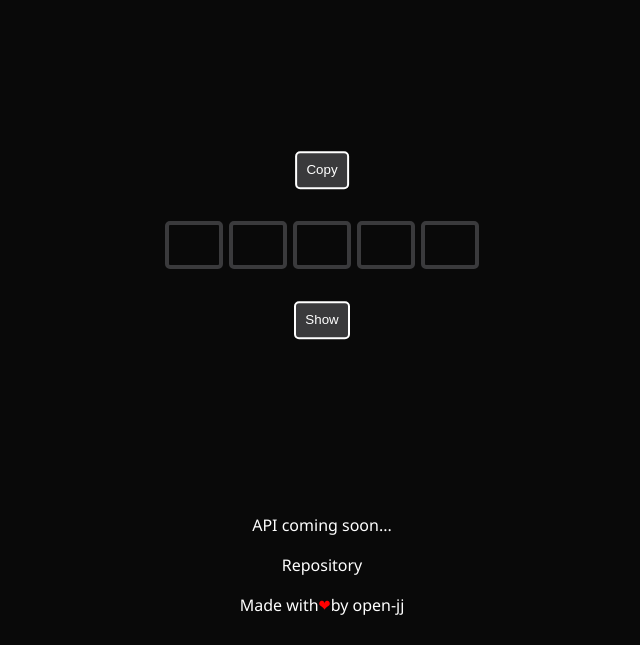
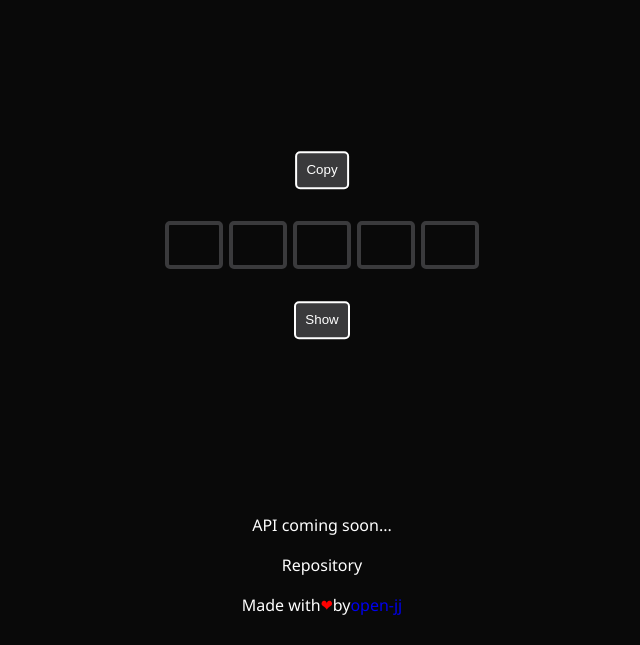
Before and after one commit to open-jj/wordle, a plain HTML site: page index.html in a window 1280 px wide. Shown: the part 155-800 px from the top of the page, without its empty margins (318-958 px from the left). Drawn offline with Linux system fonts and the light colour scheme; no server answers.

Commit message:
Made credits into a URL

```diff
--- a/index.html
+++ b/index.html
@@ -35,7 +35,7 @@
         <div class="api-link" >API coming soon...</div>
         <a class="repo-link" href="https://github.com/open-jj/wordle/" target="_blank">Repository</a>
     </div>
-    <div class="credits">Made with <span class="heart">&#10084;</span> by open-jj</div>
+    <div class="credits">Made with <span class="heart">&#10084;</span> by <a href="https://github.com/open-jj/" target="_blank">open-jj</a></div>
 </body>
 <script src="./js/wordle.js"></script>
 </html>
```
